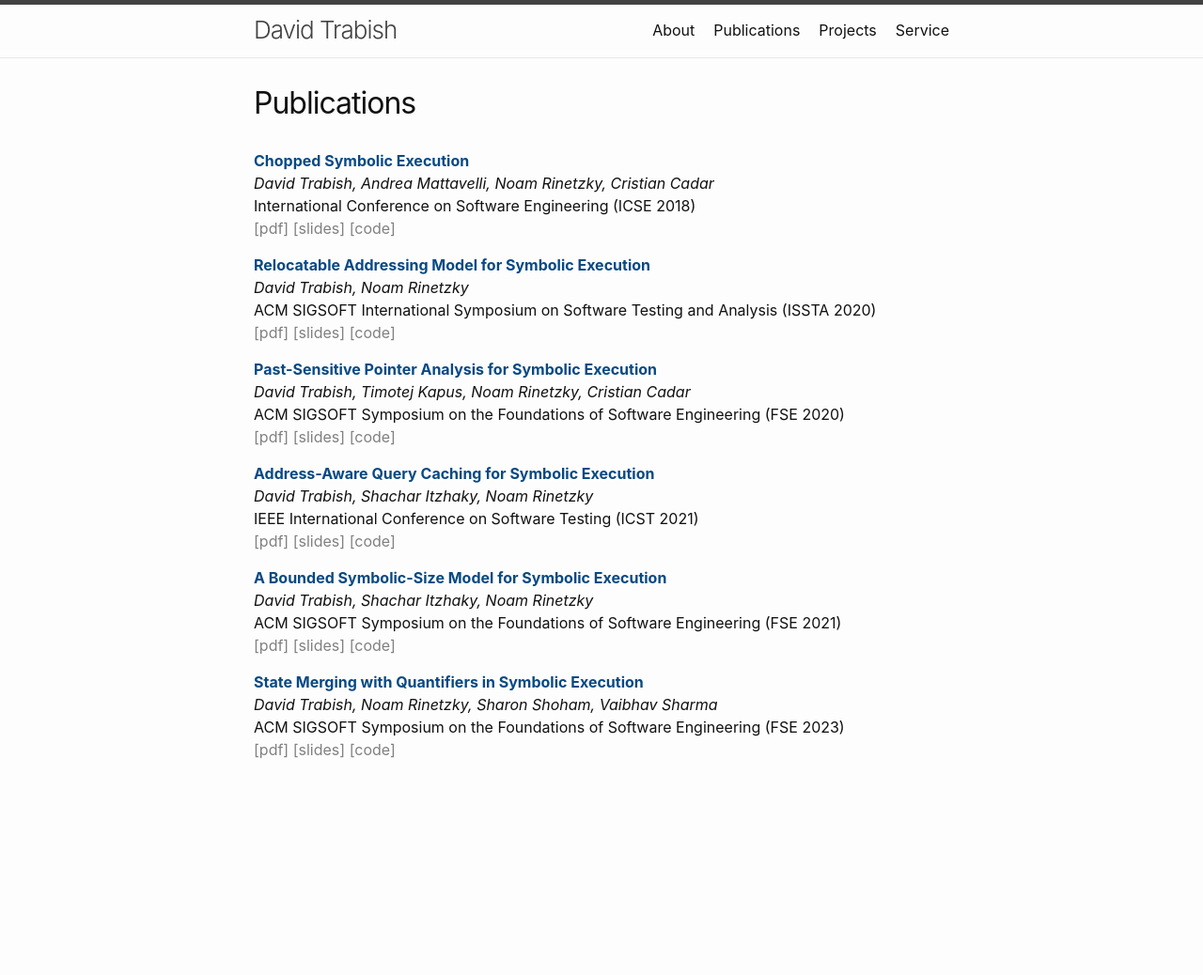
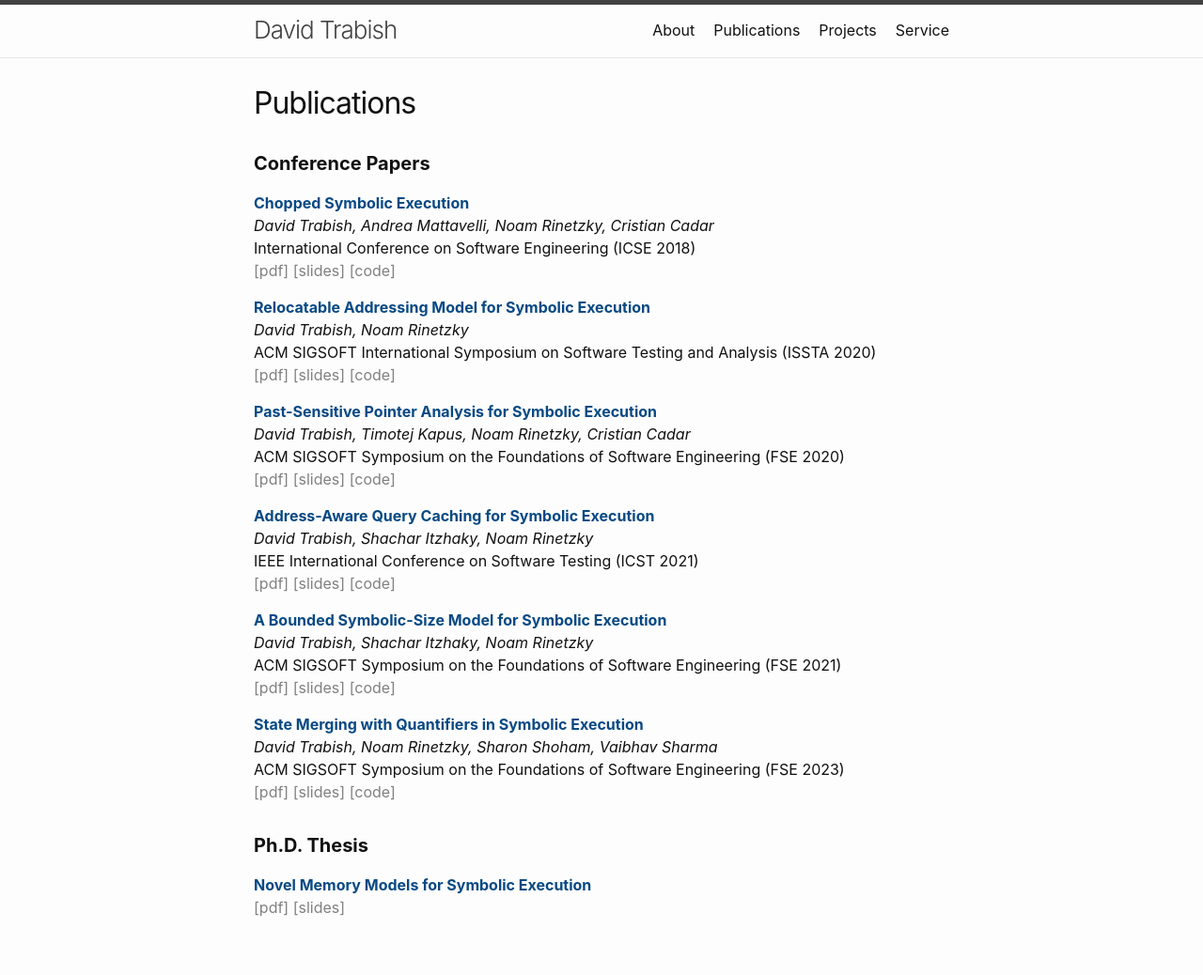
Before and after one commit to davidtr1037/davidtr1037.github.io, a Jekyll site: the page built from publications.md, in a window 1280 px wide. Shown: the whole page at 94% size. Built offline with Jekyll 4.4.1, drawn with Linux system fonts in a browser that asks for light colours; before the commit the page ends 900 px from its top, so only the background shows below that.

Commit message:
updating

```diff
--- a/publications.md
+++ b/publications.md
@@ -3,6 +3,8 @@ layout: page
 title: Publications
 permalink: /publications/
 ---
+
+#### **Conference Papers**
 
 <span style="color:#074983">__Chopped Symbolic Execution__</span>
 _David Trabish, Andrea Mattavelli, Noam Rinetzky, Cristian Cadar_
@@ -45,3 +47,9 @@ ACM SIGSOFT Symposium on the Foundations of Software Engineering (FSE 2023)
 [<span style="color:grey">[pdf]</span>](/files/fse23main-p381-p-20e978691c-72421-final.pdf)
 [<span style="color:grey">[slides]</span>](/files/fse2023.pdf)
 [<span style="color:grey">[code]</span>](https://github.com/davidtr1037/klee-quantifiers)
+
+#### **Ph.D. Thesis**
+
+<span style="color:#074983">__Novel Memory Models for Symbolic Execution__</span>
+[<span style="color:grey">[pdf]</span>](/files/phd-thesis.pdf)
+[<span style="color:grey">[slides]</span>](/files/phd-thesis-slides.pdf)
```
Also changed, not shown: 2 other files.
